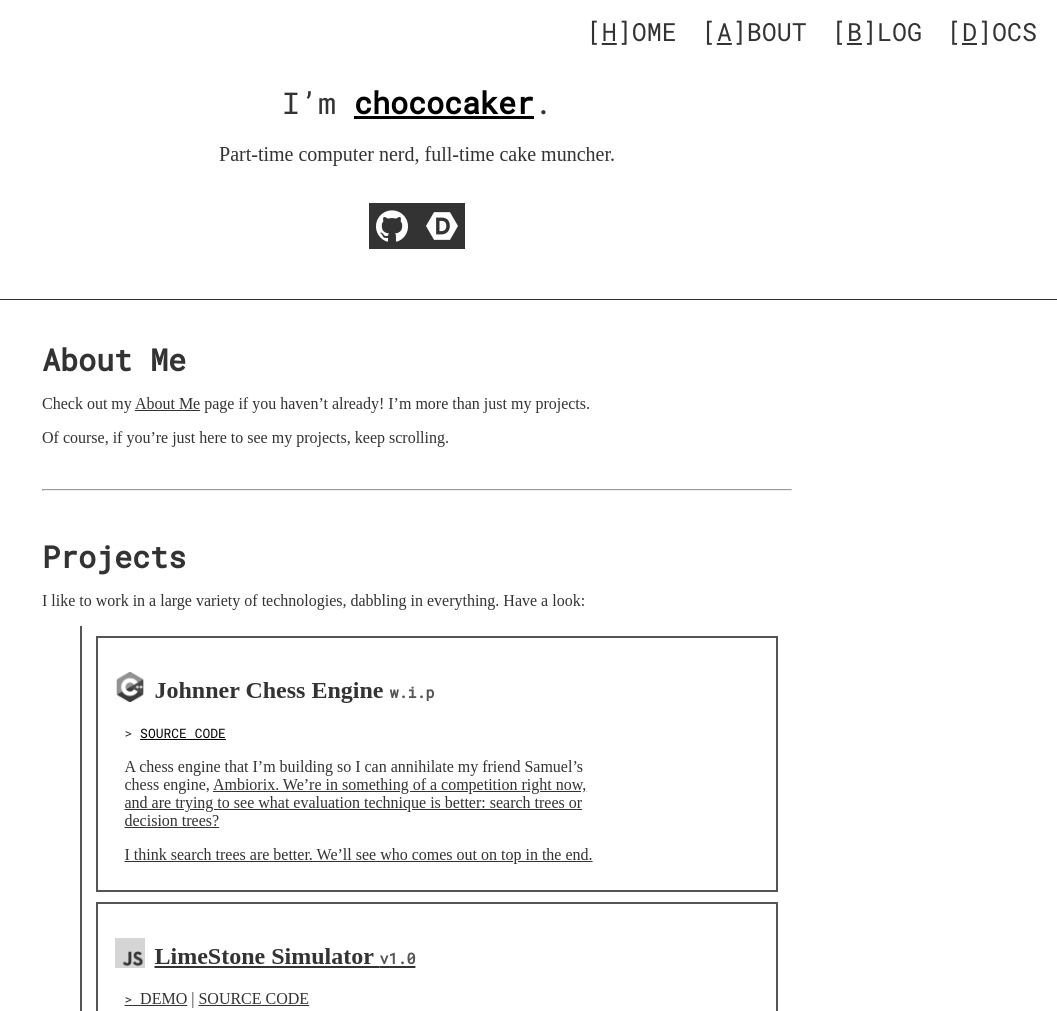
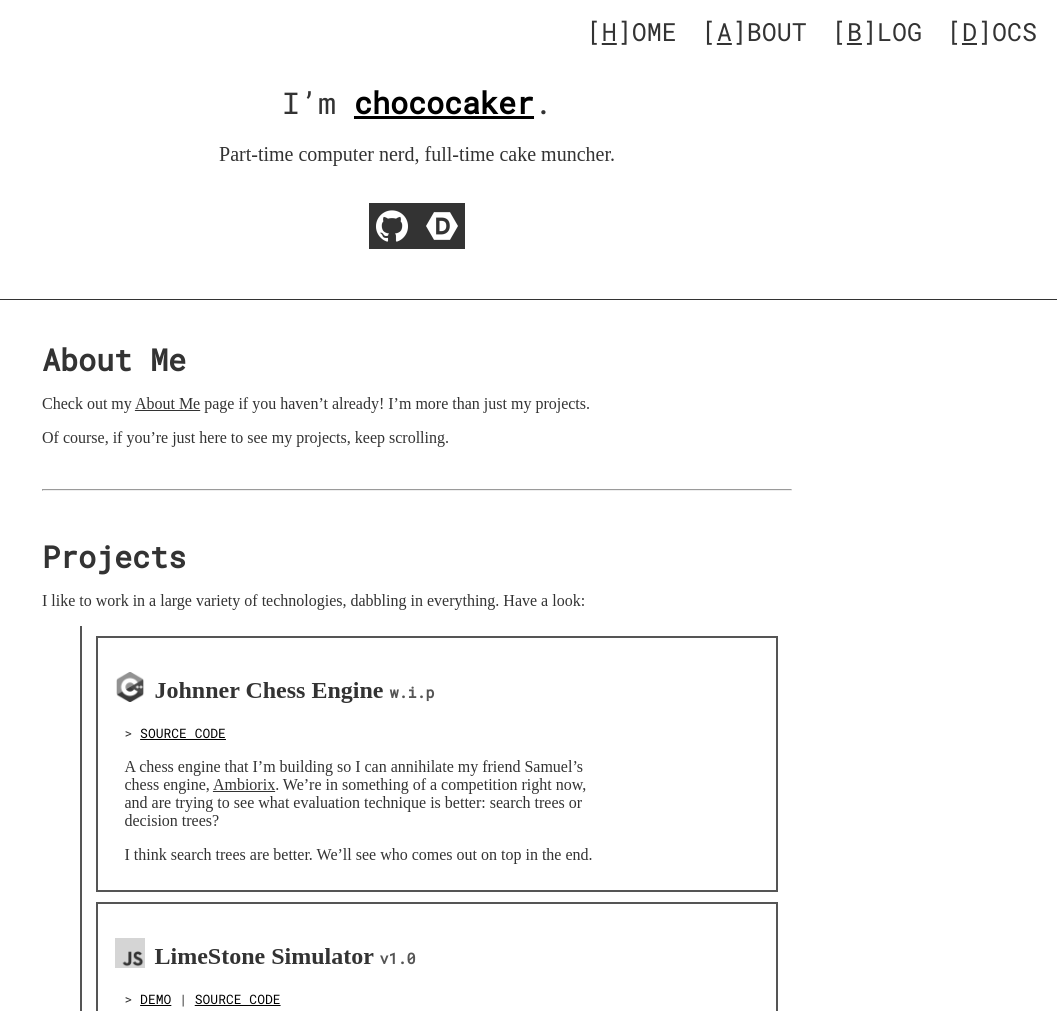
Before and after one commit to chococaker/chococaker.github.io, a plain HTML site: page index.html in a window 1280 px wide. Shown: the top 1011 px of the page, without its empty margins (223-1280 px from the left). Drawn offline with Linux system fonts and the light colour scheme.

Commit message:
Correct Ambiorix link

```diff
--- a/index.html
+++ b/index.html
@@ -50,7 +50,7 @@
                 <section>
                     <h2><img src="/assets/img/cpp-logo-512x512.png" title="C++" alt="C++ Logo" />Johnner Chess Engine <span class="version-marker">w.i.p</span></h2>
                     <span class="link-bar"><a href="https://github.com/chococaker/Johnner" target="_blank">SOURCE CODE</a></span>
-                    <p>A chess engine that I&rsquo;m building so I can annihilate my friend Samuel&rsquo;s chess engine, <a href="https://github.com/ultraeon/AmbiorixChess">Ambiorix</i>. We&rsquo;re in something of a competition right now, and are trying to see what evaluation technique is better: search trees or decision trees?</p>
+                    <p>A chess engine that I&rsquo;m building so I can annihilate my friend Samuel&rsquo;s chess engine, <a href="https://github.com/ultraeon/AmbiorixChess">Ambiorix</a>. We&rsquo;re in something of a competition right now, and are trying to see what evaluation technique is better: search trees or decision trees?</p>
                     <p>I think search trees are better. We&rsquo;ll see who comes out on top in the end.</p>
                 </section>
 
```
